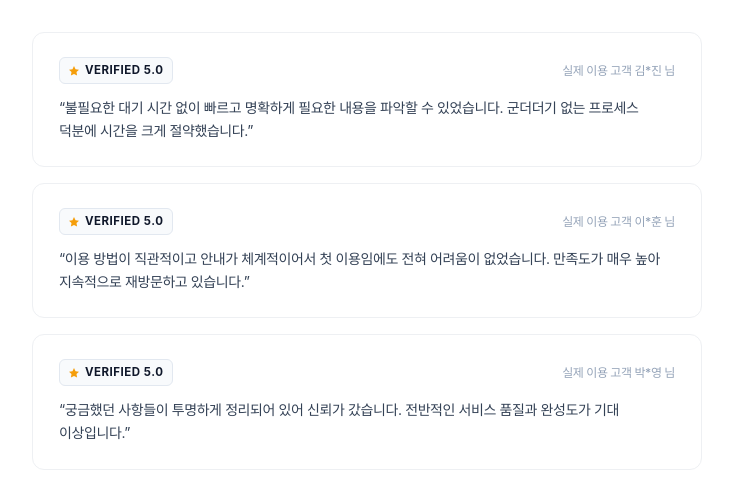
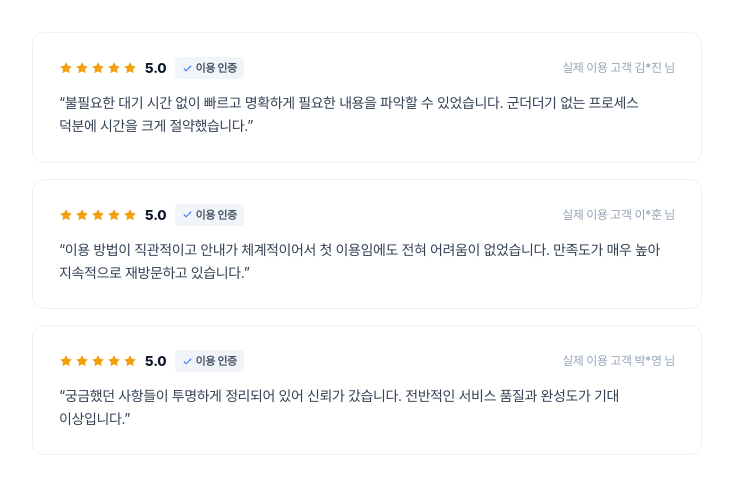
Before and after one commit to firemoney81-naldon/directgpmoh, a website: page reviews.html in a window 1280 px wide. Shown: the part 440-918 px from the top of the page, without its empty margins (273-1006 px from the left). Drawn offline with Linux system fonts and the light colour scheme; a web font is replaced by a local one.

Commit message:
Add files via upload

```diff
--- a/reviews.html
+++ b/reviews.html
@@ -15,7 +15,6 @@
             const currentUrl = window.location.href.split('#')[0].split('?')[0];
             const origin = window.location.origin;
 
-            // [1] Canonical (표준 URL) 동적 설정
             let canonical = document.querySelector('link[rel="canonical"]');
             if (!canonical) {
                 canonical = document.createElement('link');
@@ -24,7 +23,6 @@
             }
             canonical.setAttribute('href', currentUrl);
 
-            // [2] 메타태그 생성 및 갱신 헬퍼 함수
             function setMeta(nameOrProp, isProp, content) {
                 if (!content) return;
                 const attr = isProp ? 'property' : 'name';
@@ -37,7 +35,6 @@
                 meta.setAttribute('content', content);
             }
 
-            // [3] /index.html 파일의 메타정보를 실시간으로 읽어와 세부페이지에 결합
             fetch('/index.html')
                 .then(res => {
                     if (!res.ok) throw new Error('/index.html 응답 없음');
@@ -47,23 +44,17 @@
                     const parser = new DOMParser();
                     const doc = parser.parseFromString(html, 'text/html');
 
-                    // 메인 /index.html 에서 타이틀 추출 및 브랜드명 정제
                     let rawTitle = doc.querySelector('title')?.innerText?.trim() || window.location.hostname;
                     let brandName = rawTitle.split(/[-–—|]/)[0].trim() || rawTitle;
-
-                    // 메인 대표 이미지(og:image) 상속 추출
                     let mainOgImg = doc.querySelector('meta[property="og:image"]')?.content || '';
 
-                    // ★ [타이틀 결합] 메인 타이틀을 세부페이지 타이틀 맨 앞에 자동 삽입
                     const pageSubTitle = "고객후기 | 실제 이용자 리뷰";
                     document.title = `${brandName} | ${pageSubTitle}`;
 
-                    // 페이지 내부 브랜드명 텍스트 자동 동기화
                     document.querySelectorAll('.auto-brand-name').forEach(el => {
                         el.textContent = brandName;
                     });
 
-                    // OpenGraph 태그 동적 생성 (SNS 링크 미리보기 최적화)
                     setMeta('og:type', true, 'article');
                     setMeta('og:site_name', true, brandName);
                     setMeta('og:title', true, `${brandName} - 고객후기`);
@@ -71,17 +62,14 @@
                     setMeta('og:url', true, currentUrl);
                     if (mainOgImg) setMeta('og:image', true, mainOgImg);
 
-                    // 구글/네이버 상위노출용 JSON-LD 구조화 데이터 주입
                     injectStructuredData(origin, currentUrl, brandName);
                 })
                 .catch(() => {
-                    // 비상 시 도메인명을 기반으로 안전하게 대체 작동
                     const hostBrand = window.location.hostname;
                     document.title = `${hostBrand} | 고객후기 및 실제 이용자 리뷰`;
                     injectStructuredData(origin, currentUrl, hostBrand);
                 });
 
-            // [4] 구조화 데이터(JSON-LD) 생성 함수 (브레드크럼 + 리뷰 스키마)
             function injectStructuredData(originUrl, pageUrl, name) {
                 const schema = {
                     "@context": "https://schema.org",
@@ -288,20 +276,48 @@
             justify-content: space-between;
             margin-bottom: 12px;
         }
-        .review-score-badge {
+
+        /* ★ [개선된 별점 및 인증 뱃지 디자인] */
+        .review-top-left {
             display: inline-flex;
             align-items: center;
-            gap: 5px;
-            background: #f8fafc;
-            border: 1px solid #e2e8f0;
+            gap: 8px;
+        }
+        .stars-group {
+            display: inline-flex;
+            gap: 2px;
+            color: #f59e0b;
+        }
+        .stars-group svg {
+            width: 14px;
+            height: 14px;
+            fill: #f59e0b;
+        }
+        .review-score-num {
+            font-size: 13.5px;
+            font-weight: 800;
             color: #0f172a;
-            font-size: 11.5px;
-            font-weight: 700;
-            letter-spacing: 0.5px;
-            padding: 3px 8px;
-            border-radius: 6px;
+            letter-spacing: -0.01em;
         }
-        .review-score-badge svg { color: #f59e0b; fill: #f59e0b; }
+        .verified-pill {
+            display: inline-flex;
+            align-items: center;
+            gap: 3px;
+            background: #f1f5f9;
+            color: #475569;
+            font-size: 11px;
+            font-weight: 600;
+            padding: 2px 7px;
+            border-radius: 4px;
+        }
+        .verified-pill svg {
+            width: 11px;
+            height: 11px;
+            stroke: #3b82f6;
+            stroke-width: 2.5;
+            fill: none;
+        }
+
         .reviewer-meta {
             font-size: 12px;
             color: #94a3b8;
@@ -334,6 +350,11 @@
             .header h1 { font-size: 22px; }
             .header p { font-size: 13.5px; }
             .review-card { padding: 18px 16px; }
+            .review-top {
+                flex-direction: column;
+                align-items: flex-start;
+                gap: 6px;
+            }
         }
     </style>
 </head>
@@ -380,38 +401,73 @@
 
             <!-- 실제 고객 리뷰 리스트 -->
             <section class="review-list" aria-label="고객 이용 후기 목록">
+
+                <!-- 리뷰 카드 1 -->
                 <article class="review-card">
                     <div class="review-top">
-                        <span class="review-score-badge">
-                            <svg width="12" height="12" viewBox="0 0 24 24"><polygon points="12 2 15.09 8.26 22 9.27 17 14.14 18.18 21.02 12 17.77 5.82 21.02 7 14.14 2 9.27 8.91 8.26 12 2"></polygon></svg>
-                            VERIFIED 5.0
-                        </span>
+                        <div class="review-top-left">
+                            <div class="stars-group" aria-label="평점 5점 만점">
+                                <svg viewBox="0 0 24 24"><polygon points="12 2 15.09 8.26 22 9.27 17 14.14 18.18 21.02 12 17.77 5.82 21.02 7 14.14 2 9.27 8.91 8.26 12 2"></polygon></svg>
+                                <svg viewBox="0 0 24 24"><polygon points="12 2 15.09 8.26 22 9.27 17 14.14 18.18 21.02 12 17.77 5.82 21.02 7 14.14 2 9.27 8.91 8.26 12 2"></polygon></svg>
+                                <svg viewBox="0 0 24 24"><polygon points="12 2 15.09 8.26 22 9.27 17 14.14 18.18 21.02 12 17.77 5.82 21.02 7 14.14 2 9.27 8.91 8.26 12 2"></polygon></svg>
+                                <svg viewBox="0 0 24 24"><polygon points="12 2 15.09 8.26 22 9.27 17 14.14 18.18 21.02 12 17.77 5.82 21.02 7 14.14 2 9.27 8.91 8.26 12 2"></polygon></svg>
+                                <svg viewBox="0 0 24 24"><polygon points="12 2 15.09 8.26 22 9.27 17 14.14 18.18 21.02 12 17.77 5.82 21.02 7 14.14 2 9.27 8.91 8.26 12 2"></polygon></svg>
+                            </div>
+                            <span class="review-score-num">5.0</span>
+                            <span class="verified-pill">
+                                <svg viewBox="0 0 24 24"><polyline points="20 6 9 17 4 12"></polyline></svg>
+                                이용 인증
+                            </span>
+                        </div>
                         <span class="reviewer-meta">실제 이용 고객 김*진 님</span>
                     </div>
                     <p class="review-text">“불필요한 대기 시간 없이 빠르고 명확하게 필요한 내용을 파악할 수 있었습니다. 군더더기 없는 프로세스 덕분에 시간을 크게 절약했습니다.”</p>
                 </article>
 
+                <!-- 리뷰 카드 2 -->
                 <article class="review-card">
                     <div class="review-top">
-                        <span class="review-score-badge">
-                            <svg width="12" height="12" viewBox="0 0 24 24"><polygon points="12 2 15.09 8.26 22 9.27 17 14.14 18.18 21.02 12 17.77 5.82 21.02 7 14.14 2 9.27 8.91 8.26 12 2"></polygon></svg>
-                            VERIFIED 5.0
-                        </span>
+                        <div class="review-top-left">
+                            <div class="stars-group" aria-label="평점 5점 만점">
+                                <svg viewBox="0 0 24 24"><polygon points="12 2 15.09 8.26 22 9.27 17 14.14 18.18 21.02 12 17.77 5.82 21.02 7 14.14 2 9.27 8.91 8.26 12 2"></polygon></svg>
+                                <svg viewBox="0 0 24 24"><polygon points="12 2 15.09 8.26 22 9.27 17 14.14 18.18 21.02 12 17.77 5.82 21.02 7 14.14 2 9.27 8.91 8.26 12 2"></polygon></svg>
+                                <svg viewBox="0 0 24 24"><polygon points="12 2 15.09 8.26 22 9.27 17 14.14 18.18 21.02 12 17.77 5.82 21.02 7 14.14 2 9.27 8.91 8.26 12 2"></polygon></svg>
+                                <svg viewBox="0 0 24 24"><polygon points="12 2 15.09 8.26 22 9.27 17 14.14 18.18 21.02 12 17.77 5.82 21.02 7 14.14 2 9.27 8.91 8.26 12 2"></polygon></svg>
+                                <svg viewBox="0 0 24 24"><polygon points="12 2 15.09 8.26 22 9.27 17 14.14 18.18 21.02 12 17.77 5.82 21.02 7 14.14 2 9.27 8.91 8.26 12 2"></polygon></svg>
+                            </div>
+                            <span class="review-score-num">5.0</span>
+                            <span class="verified-pill">
+                                <svg viewBox="0 0 24 24"><polyline points="20 6 9 17 4 12"></polyline></svg>
+                                이용 인증
+                            </span>
+                        </div>
                         <span class="reviewer-meta">실제 이용 고객 이*훈 님</span>
                     </div>
                     <p class="review-text">“이용 방법이 직관적이고 안내가 체계적이어서 첫 이용임에도 전혀 어려움이 없었습니다. 만족도가 매우 높아 지속적으로 재방문하고 있습니다.”</p>
                 </article>
 
+                <!-- 리뷰 카드 3 -->
                 <article class="review-card">
                     <div class="review-top">
-                        <span class="review-score-badge">
-                            <svg width="12" height="12" viewBox="0 0 24 24"><polygon points="12 2 15.09 8.26 22 9.27 17 14.14 18.18 21.02 12 17.77 5.82 21.02 7 14.14 2 9.27 8.91 8.26 12 2"></polygon></svg>
-                            VERIFIED 5.0
-                        </span>
+                        <div class="review-top-left">
+                            <div class="stars-group" aria-label="평점 5점 만점">
+                                <svg viewBox="0 0 24 24"><polygon points="12 2 15.09 8.26 22 9.27 17 14.14 18.18 21.02 12 17.77 5.82 21.02 7 14.14 2 9.27 8.91 8.26 12 2"></polygon></svg>
+                                <svg viewBox="0 0 24 24"><polygon points="12 2 15.09 8.26 22 9.27 17 14.14 18.18 21.02 12 17.77 5.82 21.02 7 14.14 2 9.27 8.91 8.26 12 2"></polygon></svg>
+                                <svg viewBox="0 0 24 24"><polygon points="12 2 15.09 8.26 22 9.27 17 14.14 18.18 21.02 12 17.77 5.82 21.02 7 14.14 2 9.27 8.91 8.26 12 2"></polygon></svg>
+                                <svg viewBox="0 0 24 24"><polygon points="12 2 15.09 8.26 22 9.27 17 14.14 18.18 21.02 12 17.77 5.82 21.02 7 14.14 2 9.27 8.91 8.26 12 2"></polygon></svg>
+                                <svg viewBox="0 0 24 24"><polygon points="12 2 15.09 8.26 22 9.27 17 14.14 18.18 21.02 12 17.77 5.82 21.02 7 14.14 2 9.27 8.91 8.26 12 2"></polygon></svg>
+                            </div>
+                            <span class="review-score-num">5.0</span>
+                            <span class="verified-pill">
+                                <svg viewBox="0 0 24 24"><polyline points="20 6 9 17 4 12"></polyline></svg>
+                                이용 인증
+                            </span>
+                        </div>
                         <span class="reviewer-meta">실제 이용 고객 박*영 님</span>
                     </div>
                     <p class="review-text">“궁금했던 사항들이 투명하게 정리되어 있어 신뢰가 갔습니다. 전반적인 서비스 품질과 완성도가 기대 이상입니다.”</p>
                 </article>
+
             </section>
         </main>
 
```
